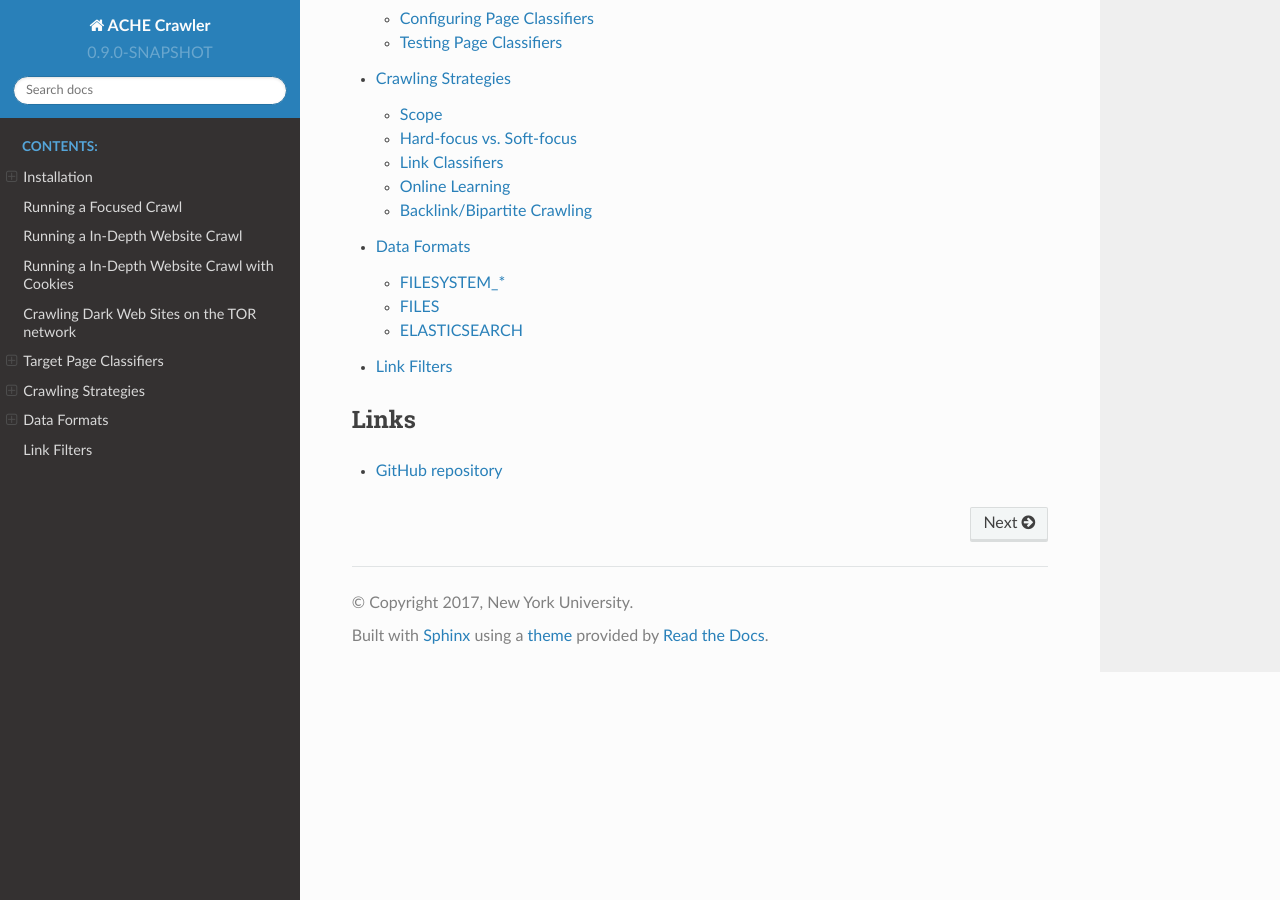
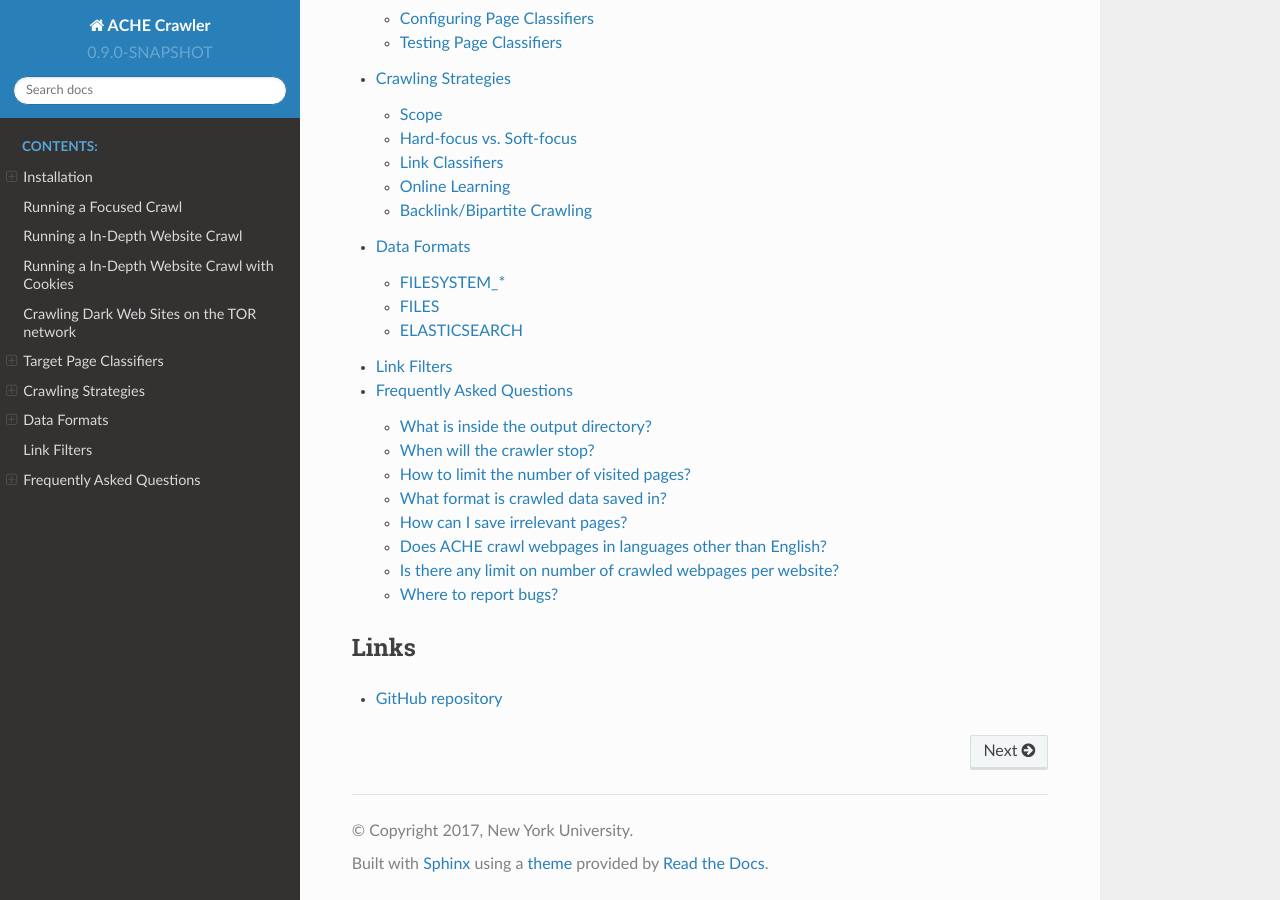
Before and after one commit to VIDA-NYU/ache, a Sphinx documentation site: the page built from docs/index.rst, in a window 1280 px wide and 900 px high, scrolled down 957 px. Built offline with Sphinx 7.4.7 and the Read the Docs theme 2.0.0, drawn with Linux system fonts in a browser that asks for light colours; pages that are not in the unit, such as notebooks, are missing from menus; some of the changed lines change nothing that is shown.

Commit message:
added faq in documentation

```diff
--- /dev/null
+++ b/docs/faq.rst
@@ -0,0 +1,43 @@
+Frequently Asked Questions
+==========================
+
+What is inside the output directory?
+------------------------------------
+By default ACHE creates the following output folders:
+
+    * **data_pages** contains relevant pages and all non-html content.
+    * **data_hosts**
+    * **data_monitor** contains current status of the crawler including list of relevant pages, irrelevant pages and download requests.
+    * **data_url** and **data_backlinks** are where the persistent storages keep data of the frontier and the crawled graph.
+
+When will the crawler stop?
+---------------------------
+Unless you stop it, the crawler exits when the number of visited pages exceeds the limit in the ``ache.yml`` file.
+
+You can look at **output/data_monitor/harvestinfo.csv** to check how many pages have been downloaded and decide whether you want to stop the crawler manually. The columns are **number of relevant pages**, **number of visited pages** and **timestamp** respectively.
+
+How to limit the number of visited pages?
+-----------------------------------------
+The crawler will exit when the number of visited pages reaches the default setting, which is 9 Million. You can modify it by changing ``target_storage.visited_page_limit`` key in the configuration file.
+
+What format is crawled data saved in?
+-------------------------------------
+In default setting, the crawler stores crawled in html format without metadata information. You can store data in other data formats as well. For more information, see :ref:`Data Formats <dataformat-filesystem>`
+
+Indexing web pages directly into :ref:`ELATICSEARCH <dataformat-elasticsearch>` is available too.
+
+How can I save irrelevant pages?
+--------------------------------
+By default, this is off so you will need to set the value of ``target_storage.store_negative_pages`` to true in the configuration file.
+
+Does ACHE crawl webpages in languages other than English?
+---------------------------------------------------------
+ACHE does language detection and tries to crawl only pages with content in English. You can enable or disable language detection in the configuration file by changing ``target_storage.english_language_detection_enabled``.
+
+Is there any limit on number of crawled webpages per website?
+-------------------------------------------------------------
+Yes, we limit this number so that the crawler doesn't get trapped by particular domains. The default is 100, however you can set it in the configuration file using ``link_storage.max_pages_per_domain``.
+
+Where to report bugs?
+---------------------
+We welcome feedback. Please submit any suggestions or bug reports using the Github issue tracker (https://github.com/ViDA-NYU/ache/issues)
--- a/docs/index.rst
+++ b/docs/index.rst
@@ -31,6 +31,7 @@ ACHE supports many features, such as:
     data-formats
     link-filters
     seed-finder
+    faq
 
 Links
 -----
```
